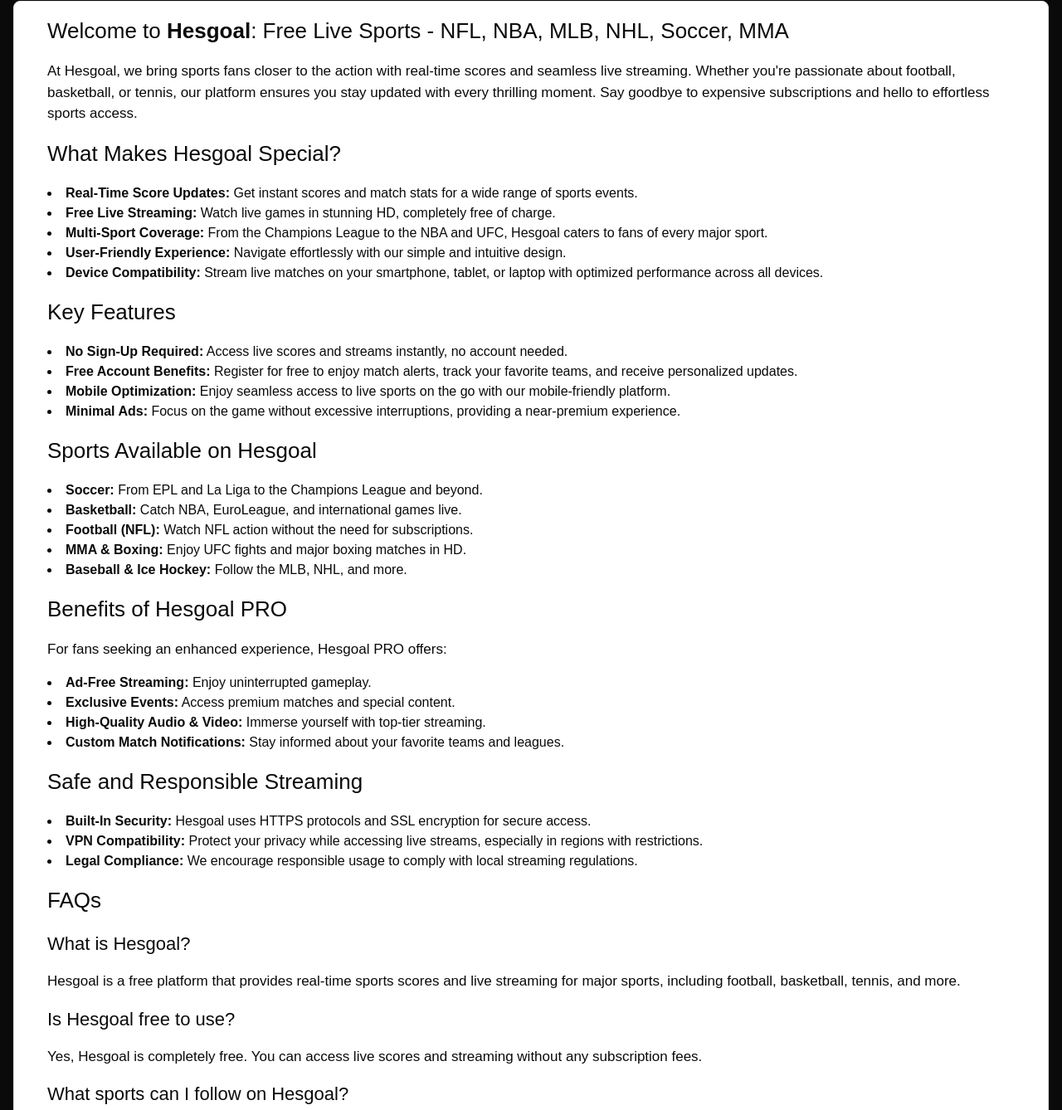
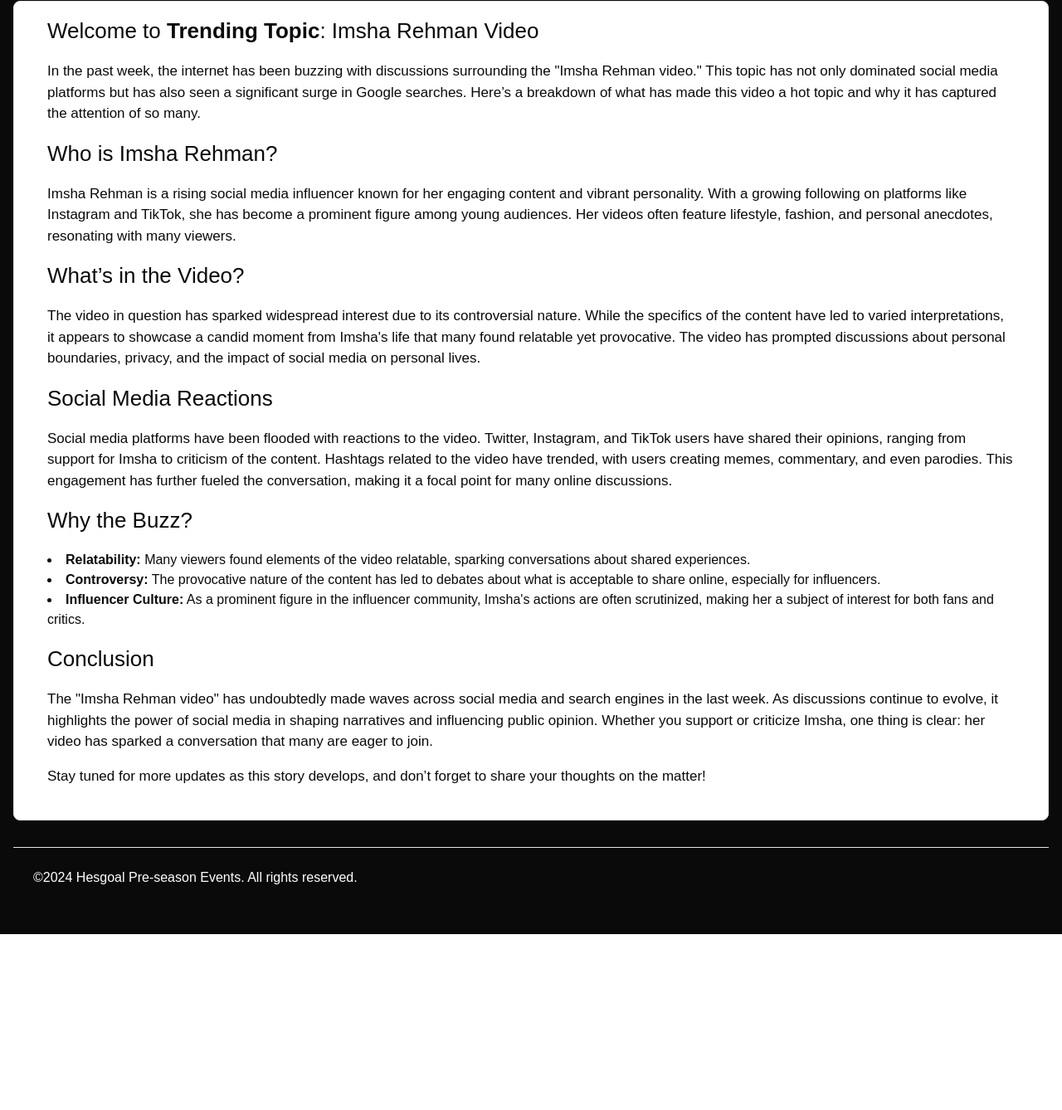
Before and after one commit to bestvide/blog6, a plain HTML site: page index.html in a window 1280 px wide. Shown: the part 682-2020 px from the top of the page at 83% size. After the commit the page ends 1808 px from the top, so only its background shows below. Drawn offline with Linux system fonts and the light colour scheme; a web font is replaced by a local one.

Commit message:
Update index.html

```diff
--- a/index.html
+++ b/index.html
@@ -58,87 +58,29 @@
                 <div class="p-6 pt-0">
                     <div class="p-4">
                         <div class="space-y-4">
-                            <h2>Welcome to <strong>Hesgoal</strong>: Free Live Sports - NFL, NBA, MLB, NHL, Soccer,
-                                MMA</h2>
-                            <p>At Hesgoal, we bring sports fans closer to the action with real-time scores and
-                                seamless live streaming. Whether you're passionate about football, basketball, or
-                                tennis, our platform ensures you stay updated with every thrilling moment. Say goodbye
-                                to expensive subscriptions and hello to effortless sports access.</p>
-                            <h2>What Makes Hesgoal Special?</h2>
-                            <ul>
-                                <li><strong>Real-Time Score Updates:</strong> Get instant scores and match stats for a
-                                    wide range of sports events.</li>
-                                <li><strong>Free Live Streaming:</strong> Watch live games in stunning HD, completely
-                                    free of charge.</li>
-                                <li><strong>Multi-Sport Coverage:</strong> From the Champions League to the NBA and UFC,
-                                    Hesgoal caters to fans of every major sport.</li>
-                                <li><strong>User-Friendly Experience:</strong> Navigate effortlessly with our simple and
-                                    intuitive design.</li>
-                                <li><strong>Device Compatibility:</strong> Stream live matches on your smartphone,
-                                    tablet, or laptop with optimized performance across all devices.</li>
-                            </ul>
-                            <h2>Key Features</h2>
-                            <ul>
-                                <li><strong>No Sign-Up Required:</strong> Access live scores and streams instantly, no
-                                    account needed.</li>
-                                <li><strong>Free Account Benefits:</strong> Register for free to enjoy match alerts,
-                                    track your favorite teams, and receive personalized updates.</li>
-                                <li><strong>Mobile Optimization:</strong> Enjoy seamless access to live sports on the go
-                                    with our mobile-friendly platform.</li>
-                                <li><strong>Minimal Ads:</strong> Focus on the game without excessive interruptions,
-                                    providing a near-premium experience.</li>
-                            </ul>
-                            <h2>Sports Available on Hesgoal</h2>
-                            <ul>
-                                <li><strong>Soccer:</strong> From EPL and La Liga to the Champions League and beyond.
-                                </li>
-                                <li><strong>Basketball:</strong> Catch NBA, EuroLeague, and international games live.
-                                </li>
-                                <li><strong>Football (NFL):</strong> Watch NFL action without the need for
-                                    subscriptions.</li>
-                                <li><strong>MMA &amp; Boxing:</strong> Enjoy UFC fights and major boxing matches in HD.
-                                </li>
-                                <li><strong>Baseball &amp; Ice Hockey:</strong> Follow the MLB, NHL, and more.</li>
-                            </ul>
-                            <h2>Benefits of Hesgoal PRO</h2>
-                            <p>For fans seeking an enhanced experience, Hesgoal PRO offers:</p>
-                            <ul>
-                                <li><strong>Ad-Free Streaming:</strong> Enjoy uninterrupted gameplay.</li>
-                                <li><strong>Exclusive Events:</strong> Access premium matches and special content.</li>
-                                <li><strong>High-Quality Audio &amp; Video:</strong> Immerse yourself with top-tier
-                                    streaming.</li>
-                                <li><strong>Custom Match Notifications:</strong> Stay informed about your favorite teams
-                                    and leagues.</li>
-                            </ul>
-                            <h2>Safe and Responsible Streaming</h2>
-                            <ul>
-                                <li><strong>Built-In Security:</strong> Hesgoal uses HTTPS protocols and SSL
-                                    encryption for secure access.</li>
-                                <li><strong>VPN Compatibility:</strong> Protect your privacy while accessing live
-                                    streams, especially in regions with restrictions.</li>
-                                <li><strong>Legal Compliance:</strong> We encourage responsible usage to comply with
-                                    local streaming regulations.</li>
-                            </ul>
-                            <h2>FAQs</h2>
-                            <h3>What is Hesgoal?</h3>
-                            <p>Hesgoal is a free platform that provides real-time sports scores and live streaming
-                                for major sports, including football, basketball, tennis, and more.</p>
-                            <h3>Is Hesgoal free to use?</h3>
-                            <p>Yes, Hesgoal is completely free. You can access live scores and streaming without
-                                any subscription fees.</p>
-                            <h3>What sports can I follow on Hesgoal?</h3>
-                            <p>Hesgoal covers a wide range of sports, including football, basketball (NBA), tennis,
-                                cricket, rugby, and more.</p>
-                            <h3>Do I need to sign up to use Hesgoal?</h3>
-                            <p>No, you can start watching live streams and tracking scores instantly—no sign-up
-                                required.</p>
-                            <h3>Can I watch live football matches on Hesgoal?</h3>
-                            <p>Yes, Hesgoal offers live streaming for football matches from major leagues and
-                                tournaments, including the Premier League, Champions League, and more.</p>
-                            <h2>Conclusion</h2>
-                            <p>Stay in the game with Hesgoal—your one-stop platform for real-time scores and free
-                                live streaming. Whether you’re following football, basketball, or combat sports, we’ve
-                                got you covered. Visit Hesgoal now and elevate your sports experience!</p>
+                            <h2>Welcome to <strong>Trending Topic</strong>: Imsha Rehman Video</h2>
+                            <p>In the past week, the internet has been buzzing with discussions surrounding the "Imsha Rehman video." This topic has not only dominated social media platforms but has also seen a significant surge in Google searches. Here’s a breakdown of what has made this video a hot topic and why it has captured the attention of so many.</p>
+
+    <h2>Who is Imsha Rehman?</h2>
+    <p>Imsha Rehman is a rising social media influencer known for her engaging content and vibrant personality. With a growing following on platforms like Instagram and TikTok, she has become a prominent figure among young audiences. Her videos often feature lifestyle, fashion, and personal anecdotes, resonating with many viewers.</p>
+
+    <h2>What’s in the Video?</h2>
+    <p>The video in question has sparked widespread interest due to its controversial nature. While the specifics of the content have led to varied interpretations, it appears to showcase a candid moment from Imsha's life that many found relatable yet provocative. The video has prompted discussions about personal boundaries, privacy, and the impact of social media on personal lives.</p>
+
+    <h2>Social Media Reactions</h2>
+    <p>Social media platforms have been flooded with reactions to the video. Twitter, Instagram, and TikTok users have shared their opinions, ranging from support for Imsha to criticism of the content. Hashtags related to the video have trended, with users creating memes, commentary, and even parodies. This engagement has further fueled the conversation, making it a focal point for many online discussions.</p>
+
+    <h2>Why the Buzz?</h2>
+    <ul>
+        <li><strong>Relatability:</strong> Many viewers found elements of the video relatable, sparking conversations about shared experiences.</li>
+        <li><strong>Controversy:</strong> The provocative nature of the content has led to debates about what is acceptable to share online, especially for influencers.</li>
+        <li><strong>Influencer Culture:</strong> As a prominent figure in the influencer community, Imsha's actions are often scrutinized, making her a subject of interest for both fans and critics.</li>
+    </ul>
+
+    <h2>Conclusion</h2>
+    <p>The "Imsha Rehman video" has undoubtedly made waves across social media and search engines in the last week. As discussions continue to evolve, it highlights the power of social media in shaping narratives and influencing public opinion. Whether you support or criticize Imsha, one thing is clear: her video has sparked a conversation that many are eager to join.</p>
+
+    <p>Stay tuned for more updates as this story develops, and don’t forget to share your thoughts on the matter!</p>
 
                         </div>
                     </div>
```
